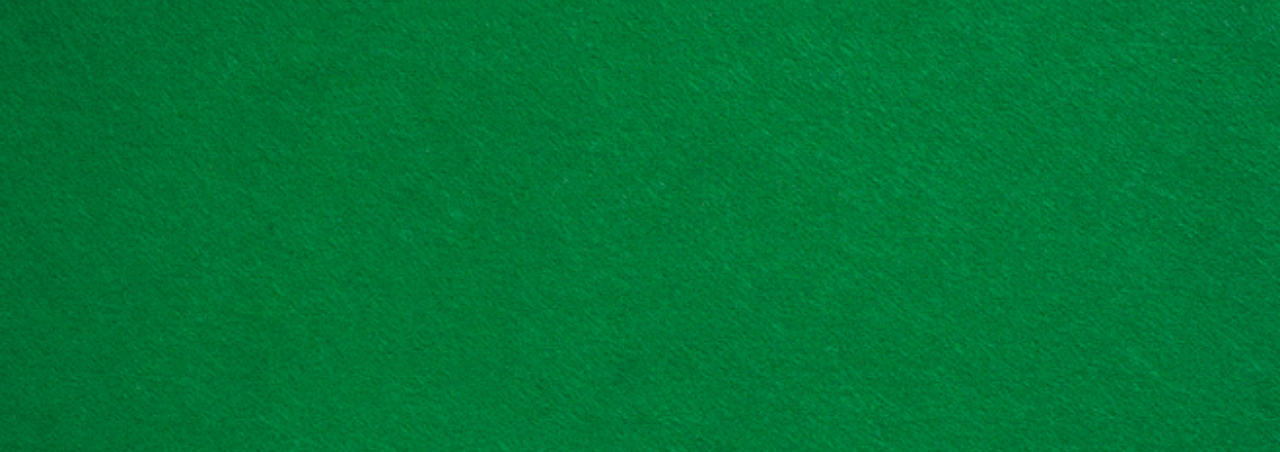
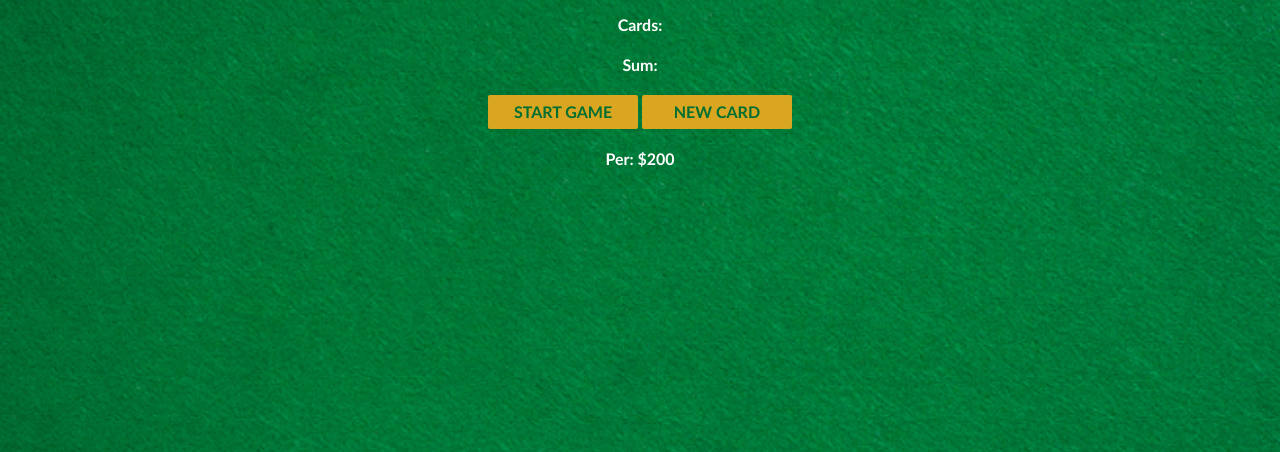
Before and after one commit to nathansoussana/blackjack, a website built with Vite: page index.html in a window 1280 px wide. Shown: the part 348-800 px from the top of the page. Built offline with nearby package versions, Linux system fonts and the light colour scheme.

Commit message:
Style updates: added bootstrap, vertically aligned container

```diff
--- a/index.css
+++ b/index.css
@@ -1,10 +1,16 @@
 body {
-    font-family: 'Trebuchet MS', 'Lucida Sans Unicode', 'Lucida Grande', Arial, sans-serif;
+    font-family: 'Trebuchet MS', 'Lucida Sans Unicode', 'Lucida Grande', Arial, sans-serif !important;
     background-image: url("images/table.png");
-    background-size: cover;
-    font-weight: bold;
-    color: white;
-    text-align: center;
+    background-size: cover !important;
+    font-weight: bold !important;
+    color: white !important;
+    text-align: center !important;
+    height: 100vh;
+    display: flex;
+}
+
+.container {
+    margin: auto;
 }
 
 h1 {
--- a/index.html
+++ b/index.html
@@ -1,15 +1,25 @@
-<html>
-    <head><link rel="stylesheet" href="https://cdnjs.cloudflare.com/ajax/libs/normalize/8.0.1/normalize.css">
+<html lang="en">
+    <head>
+        <meta charset="utf-8">
+        <meta name="viewport" content="width=device-width, initial-scale=1">
+        <link rel="stylesheet" href="https://cdnjs.cloudflare.com/ajax/libs/normalize/8.0.1/normalize.css">
         <link rel="stylesheet" href="index.css">
+        <link href="https://cdn.jsdelivr.net/npm/bootstrap@5.3.1/dist/css/bootstrap.min.css" rel="stylesheet" integrity="sha384-4bw+/aepP/YC94hEpVNVgiZdgIC5+VKNBQNGCHeKRQN+PtmoHDEXuppvnDJzQIu9" crossorigin="anonymous">
+        <title>Blackjack</title>
     </head>
     <body>
+        <div class="container">
             <h1>Blackjack</h1>
             <p id="message-el">Want to play a round?</p>
             <p id="cards-el">Cards:</p>
             <p id="sum-el">Sum:</p>
+            <div class="flex-row mb-3">
                 <button onclick="startGame()">START GAME</button>
                 <button onclick="newCard()">NEW CARD</button>
+            </div>
             <p id="player-el"></p>
+        </div>
         <script src="index.js"></script>
+        <script src="https://cdn.jsdelivr.net/npm/bootstrap@5.3.1/dist/js/bootstrap.bundle.min.js" integrity="sha384-HwwvtgBNo3bZJJLYd8oVXjrBZt8cqVSpeBNS5n7C8IVInixGAoxmnlMuBnhbgrkm" crossorigin="anonymous"></script>
     </body>
 </html>
```
Lines whose indentation alone changed are shown as unchanged.
